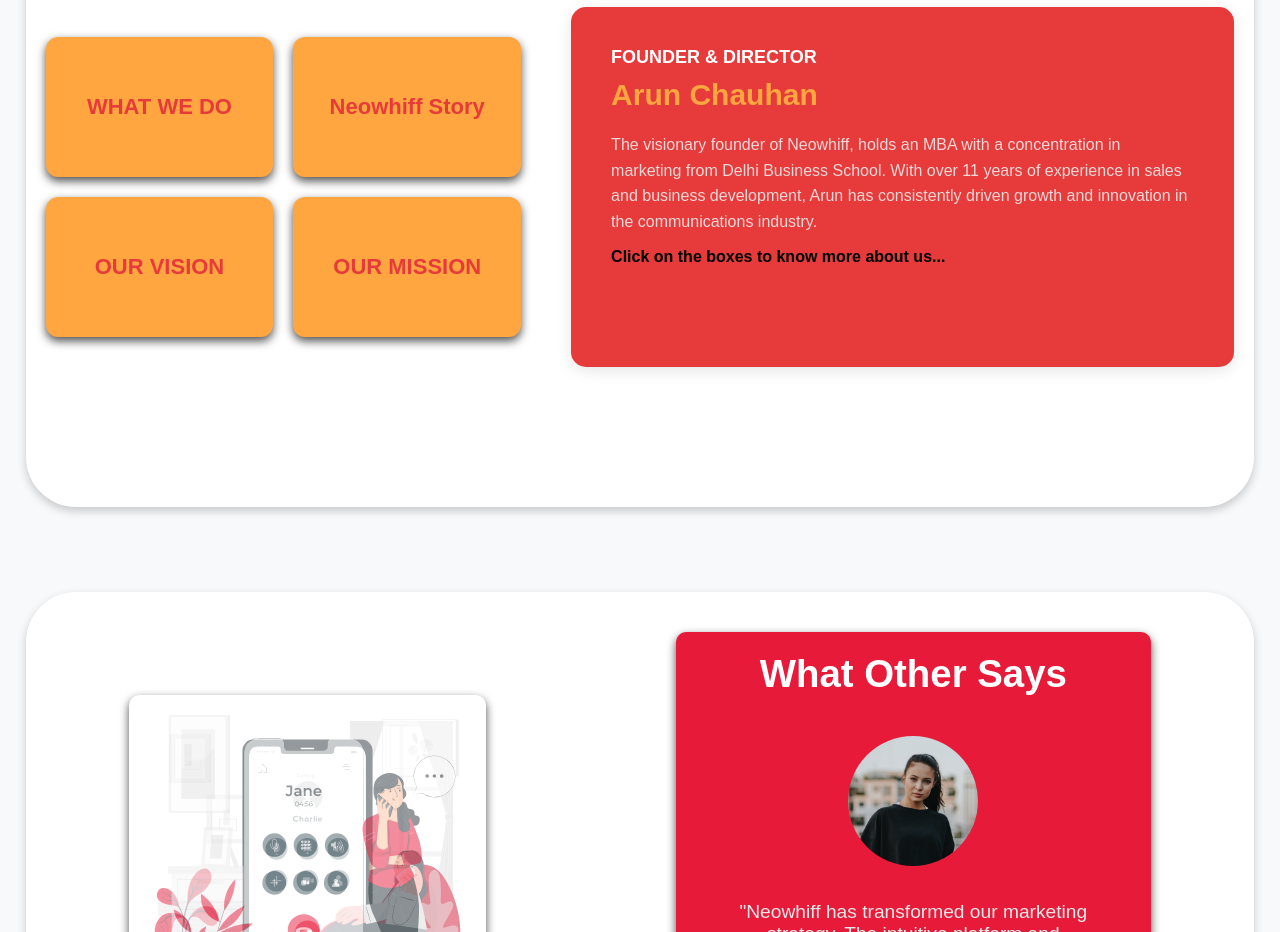
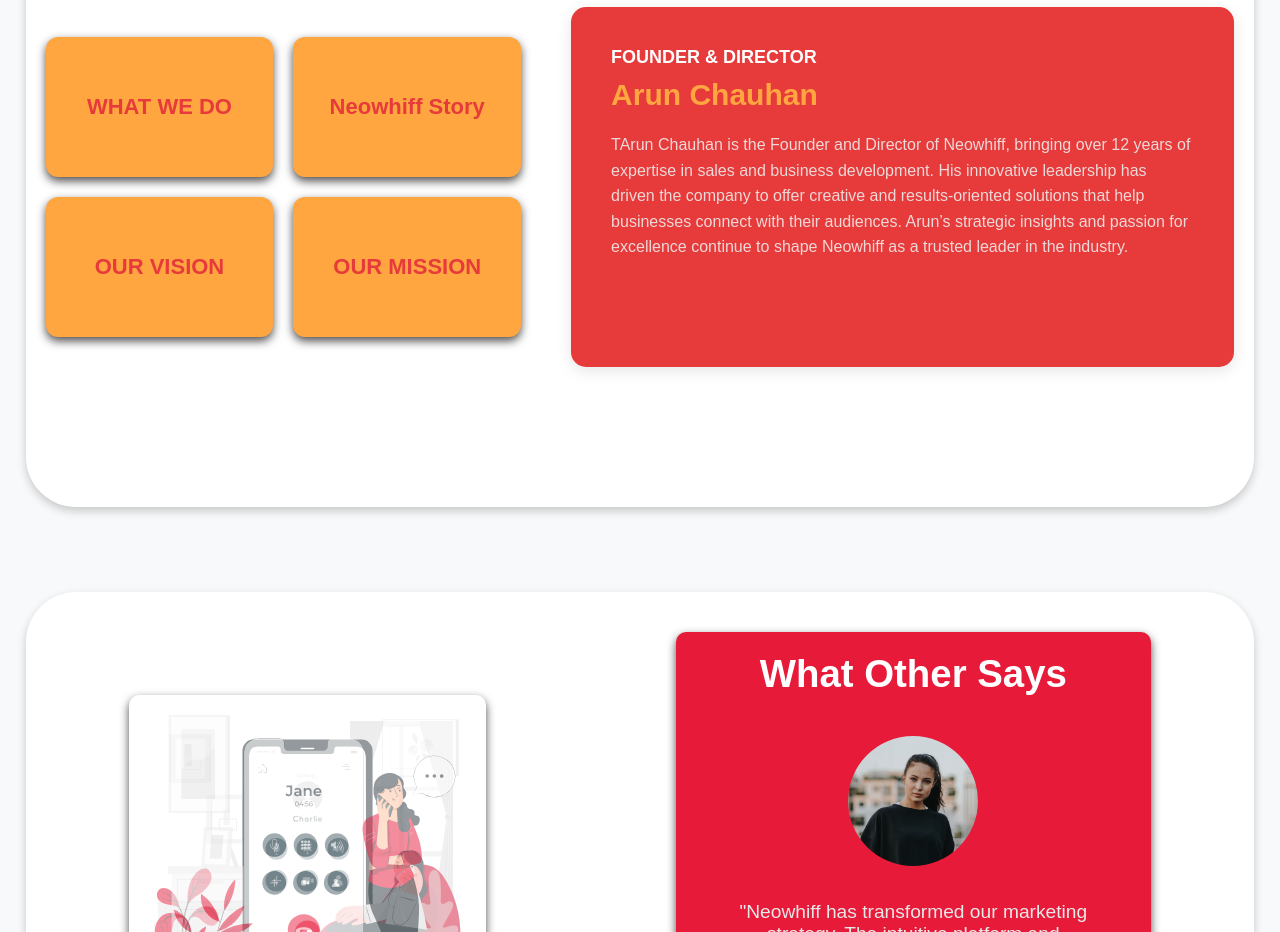
Before and after one commit to krishna9212/Neowhiff, a React (Vite) app: page / in a window 1280 px wide. Shown: the part 2520-3452 px from the top of the page. Built offline with nearby package versions, Linux system fonts and the light colour scheme.

Commit message:
Update About.jsx

```diff
--- a/src/Components/About/About.jsx
+++ b/src/Components/About/About.jsx
@@ -6,8 +6,7 @@
     title: "FOUNDER & DIRECTOR",
     name: "Arun Chauhan",
     description:
-      "The visionary founder of Neowhiff, holds an MBA with a concentration in marketing from Delhi Business School. With over 11 years of experience in sales and business development, Arun has consistently driven growth and innovation in the communications industry.",
-    additionalInfo: "Click on the boxes to know more about us...",
+      "TArun Chauhan is the Founder and Director of Neowhiff, bringing over 12 years of expertise in sales and business development. His innovative leadership has driven the company to offer creative and results-oriented solutions that help businesses connect with their audiences. Arun’s strategic insights and passion for excellence continue to shape Neowhiff as a trusted leader in the industry.",
   });
 
   const contentData = {
```
